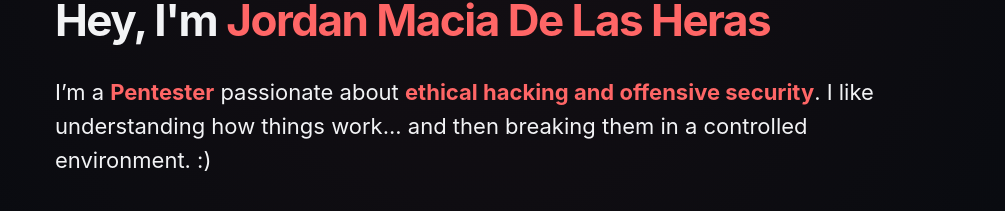
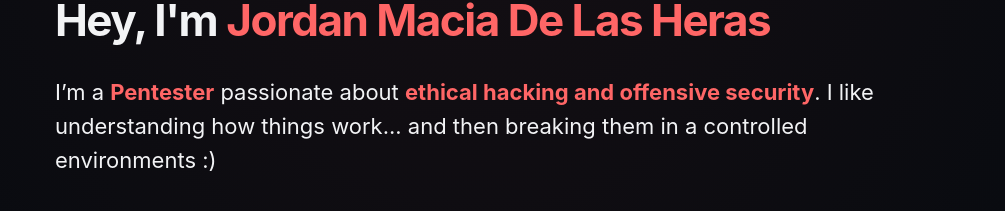
Before and after one commit to Jordanmacia/jordanmacia.github.io, a React (Create React App) app: page /en/ in a window 1280 px wide. Shown: the part 170-381 px from the top of the page, without its empty margins (137-1142 px from the left). Built offline with nearby package versions, Linux system fonts and the light colour scheme.

Commit message:
with out final .

```diff
--- a/src/portfolioCopy.js
+++ b/src/portfolioCopy.js
@@ -6,7 +6,7 @@ const portfolioCopy = {
     projects_heading: 'Projects & practice',
     about_heading: 'About me',
     hero_greeting: "Hey, I'm",
-    hero_intro: 'I’m a <strong>Pentester</strong> passionate about <strong>ethical hacking and offensive security</strong>. I like understanding how things work... and then breaking them in a controlled environment. :)',
+    hero_intro: 'I’m a <strong>Pentester</strong> passionate about <strong>ethical hacking and offensive security</strong>. I like understanding how things work... and then breaking them in a controlled environments :)',
     hero_contact: 'Get in touch',
     hero_focus: 'OFFENSIVE SECURITY',
     social_label: 'Social profiles and contact',
@@ -61,7 +61,7 @@ const portfolioCopy = {
     projects_heading: 'Proyectos y práctica',
     about_heading: 'Sobre mí',
     hero_greeting: 'Hey, soy',
-    hero_intro: 'Soy un <strong>Pentester</strong> apasionado del <strong>hacking ético y la seguridad ofensiva</strong>. Me gusta entender cómo funcionan las cosas... y después destruirlas, de forma controlada. :)',
+    hero_intro: 'Soy un <strong>Pentester</strong> apasionado del <strong>hacking ético y la seguridad ofensiva</strong>. Me gusta entender cómo funcionan las cosas... y después destruirlas, de forma controlada :)',
     hero_contact: 'Contáctame',
     hero_focus: 'SEGURIDAD OFENSIVA',
     social_label: 'Redes sociales y contacto',
@@ -116,7 +116,7 @@ const portfolioCopy = {
     projects_heading: 'Projets & pratique',
     about_heading: 'À propos',
     hero_greeting: 'Salut, moi c’est',
-    hero_intro: '<strong>Pentester</strong> passionné par le <strong>hacking éthique et la sécurité offensive</strong>, j’aime comprendre comment les choses fonctionnent... puis les casser, dans un cadre contrôlé. :)',
+    hero_intro: '<strong>Pentester</strong> passionné par le <strong>hacking éthique et la sécurité offensive</strong>, j’aime comprendre comment les choses fonctionnent... puis les casser, dans un cadre contrôlé :)',
     hero_contact: 'Me contacter',
     hero_focus: 'SÉCURITÉ OFFENSIVE',
     social_label: 'Réseaux sociaux et contact',
@@ -171,7 +171,7 @@ const portfolioCopy = {
     projects_heading: 'Projectes i pràctica',
     about_heading: 'Sobre mi',
     hero_greeting: 'Ei, soc',
-    hero_intro: 'Soc un <strong>Pentester</strong> apassionat del <strong>hacking ètic i la seguretat ofensiva</strong>. M’agrada entendre com funcionen les coses... i després destruir-les, de manera controlada. :)',
+    hero_intro: 'Soc un <strong>Pentester</strong> apassionat del <strong>hacking ètic i la seguretat ofensiva</strong>. M’agrada entendre com funcionen les coses... i després destruir-les, de manera controlada :)',
     hero_contact: 'Contacta’m',
     hero_focus: 'SEGURETAT OFENSIVA',
     social_label: 'Xarxes socials i contacte',
```
